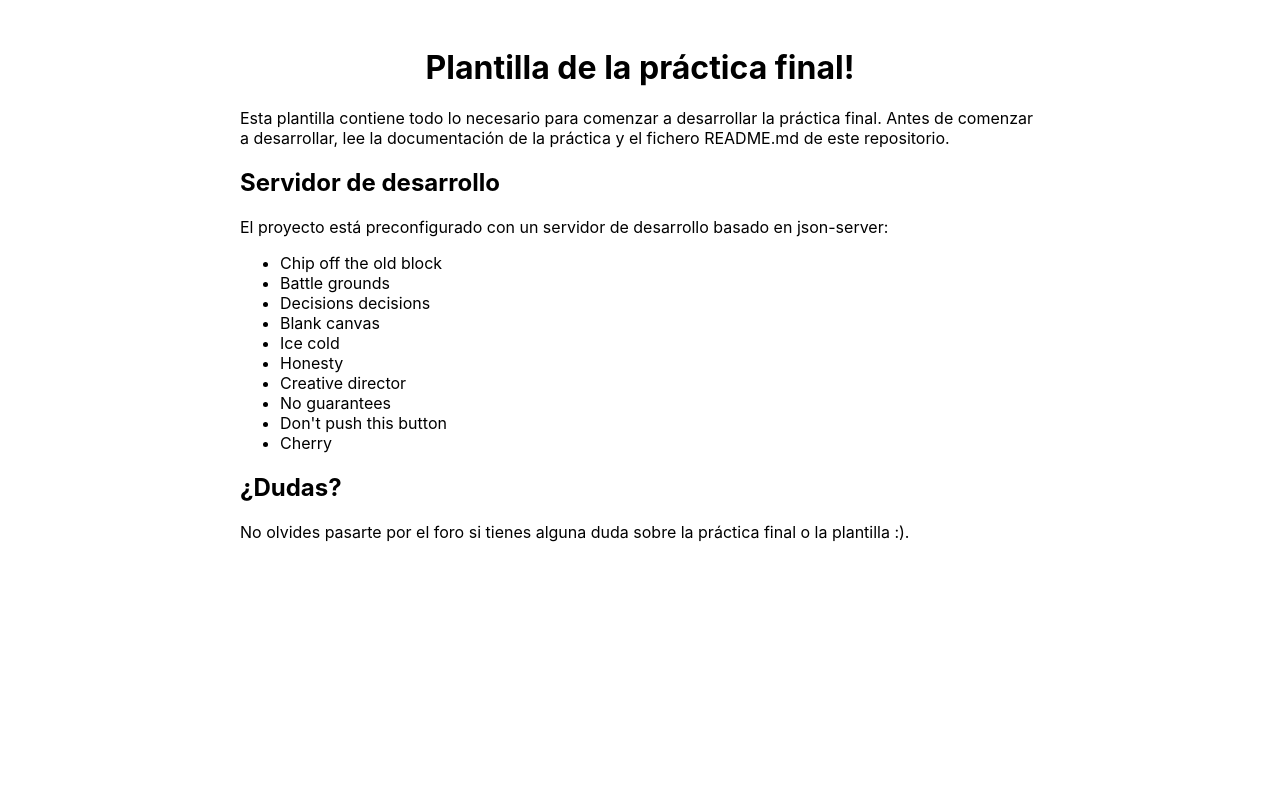
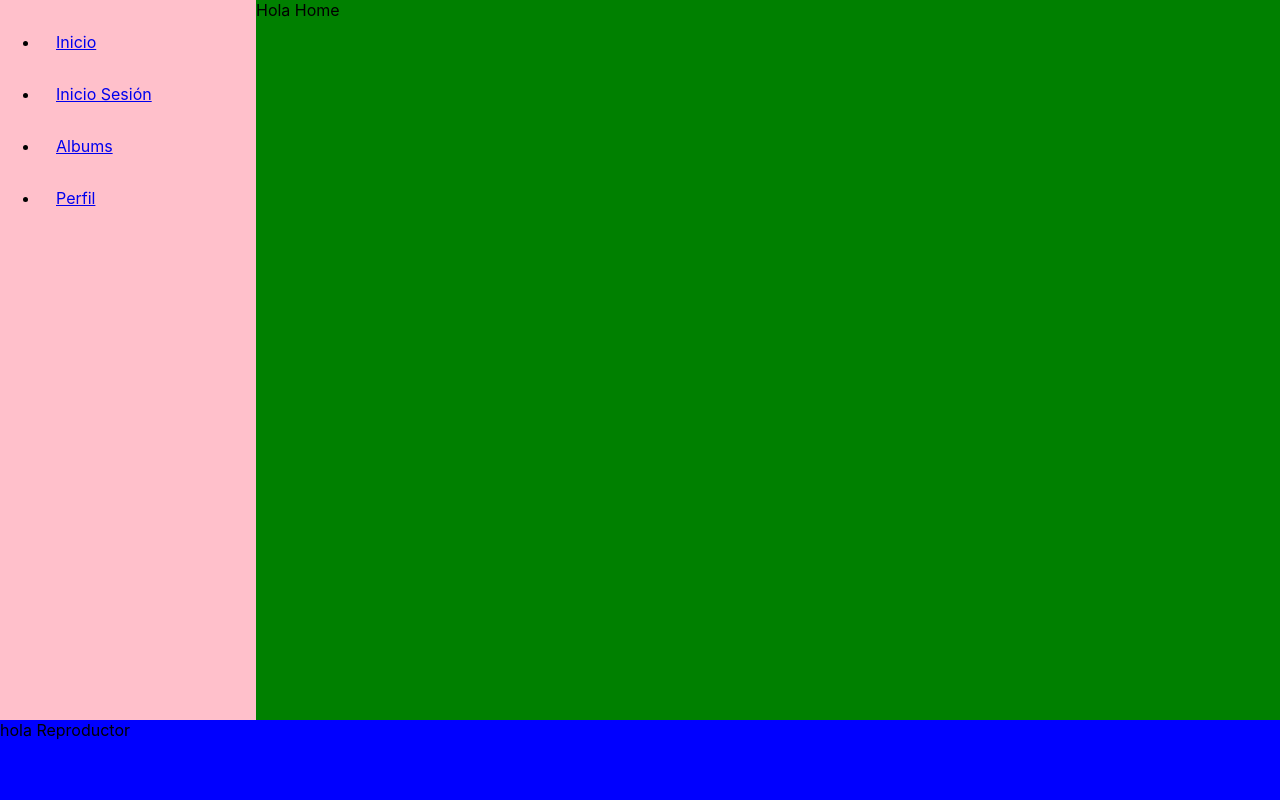
Before and after one commit to TrainingIT-REACT/practica-final-curso-JuarezSanchezMario, a React app: page / in a window 1280 px wide. Built offline with nearby package versions, Linux system fonts and the light colour scheme; data requests are answered from the project's data file.

Commit message:
distribucion inicial

```diff
--- a/package.json
+++ b/package.json
@@ -5,6 +5,7 @@
   "dependencies": {
     "react": "^16.7.0",
     "react-dom": "^16.7.0",
+    "react-router-dom": "^4.3.1",
     "react-scripts": "2.1.3"
   },
   "scripts": {
--- a/src/App/App.css
+++ b/src/App/App.css
@@ -1,8 +1,40 @@
 .App {
-  margin: 3em auto;
-  max-width: 50em;
+  height: 100%;
+  width: 100%;
+  position: absolute;
 }
 
-.App h1 {
-  text-align: center;
+.AppContainer {
+  height: 100%;
+  width: 100%;
 }
+.vistaMenu {
+  align-items: center;
+  height: 90vh;
+  background-color: pink;
+  width: 20%;
+  display: inline-block;
+}
+
+.vistaMenu li {
+  padding: 1em;
+}
+.vistaReproductor {
+  border: -2px solid rgb(27, 8, 197);
+  width: 100%;
+  /* bottom: 10px; */
+  /* vertical-align: bottom; */
+  background-color: blue;
+  /* clear: both; */
+  /* width: 80%; */
+  height: 10vh;
+  /* float: left; */
+  display: inline-block;
+}
+.vistaCentro{
+  height: 90vh;
+    width: 80%;
+    background-color: green;
+    display: inline-block;
+    vertical-align: top;
+}
--- a/src/App/App.js
+++ b/src/App/App.js
@@ -1,4 +1,7 @@
 import React, { Component } from 'react';
+import { BrowserRouter as Router, Route, NavLink } from "react-router-dom";
+import Home from "../Home/Home";
+import Reproductor from "../Reproductor/Reproductor";
 
 // Css
 import './App.css';
@@ -22,7 +25,7 @@ class App extends Component {
         loading: false,
         albums: json
       }));
-    } catch(err) {
+    } catch (err) {
       console.error("Error accediendo al servidor", err);
     }
   }
@@ -30,30 +33,30 @@ class App extends Component {
   render() {
     return (
       <div className="App">
-        <h1>Plantilla de la práctica final!</h1>
-        <p>
-          Esta plantilla contiene todo lo necesario para comenzar a
-          desarrollar la práctica final. Antes de comenzar a desarrollar,
-          lee la documentación de la práctica y el fichero README.md de
-          este repositorio.
-        </p>
-        <h2>Servidor de desarrollo</h2>
-        <p>
-          El proyecto está preconfigurado con un servidor de desarrollo basado
-          en json-server:
-        </p>
-          { this.state.loading ?
-            <p>Cargando...</p>
-            : <ul>
-              {this.state.albums.map(album => <li key={album.id}>{album.name}</li>)}
-            </ul>
-          }
-        <h2>¿Dudas?</h2>
-        <p>
-          No olvides pasarte por el foro si tienes alguna duda sobre la práctica final
-          o la plantilla :).
-        </p>
-      </div>
+        <Router>
+          <div className="AppContainer">
+            <div className="vistaMenu">
+              <nav>
+                <ul>
+                  <li><NavLink exact activeClassName="active" to="/">Inicio</NavLink></li>
+                  <li><NavLink activeClassName="active" to="/session">Inicio Sesión</NavLink></li>
+                  <li><NavLink activeClassName="active" to="/session">Albums</NavLink></li>
+                  <li><NavLink activeClassName="active" to="/session">Perfil</NavLink></li>
+                </ul>
+              </nav>
+            </div>
+            <div className="vistaCentro">
+              <Route path="/" exact component={Home} />
+              <Route path="/sessio" component={Home} />
+              <Route path="/albums" component={Home} />
+              <Route path="/pefil" component={Home} />
+            </div>
+            <div className="vistaReproductor">
+              <Reproductor />
+            </div>
+          </div>
+        </Router>
+      </div >
     );
   }
 }
--- /dev/null
+++ b/src/Home/Home.css
@@ -0,0 +1,8 @@
+.Home {
+  /*margin: 3em auto;
+  max-width: 50em;*/
+}
+
+/*.App h1 {
+  text-align: center;
+}*/
--- /dev/null
+++ b/src/Home/Home.js
@@ -0,0 +1,38 @@
+import React, { Component } from 'react';
+// Css
+import './Home.css';
+
+class Home extends Component {
+  constructor(props) {
+    super(props);
+
+    this.state = {
+      loading: true,
+      albums: []
+    }
+  }
+
+  async componentDidMount() {
+    try {
+      const res = await fetch('/albums');
+      const json = await res.json();
+      this.setState((prevState) => ({
+        ...prevState,
+        loading: false,
+        albums: json
+      }));
+    } catch (err) {
+      console.error("Error accediendo al servidor", err);
+    }
+  }
+
+  render() {
+    return (
+      <div className="Home">
+        Hola Home
+      </div>
+    );
+  }
+}
+
+export default Home;
--- /dev/null
+++ b/src/Home/index.js
@@ -0,0 +1,2 @@
+import Home from './App';
+export default Home;
--- /dev/null
+++ b/src/Reproductor/Reproductor.css
@@ -0,0 +1,8 @@
+.Reproductor {
+  /*margin: 3em auto;
+  max-width: 50em;*/
+}
+
+/*.App h1 {
+  text-align: center;
+}*/
--- /dev/null
+++ b/src/Reproductor/Reproductor.js
@@ -0,0 +1,38 @@
+import React, { Component } from 'react';
+// Css
+import './Reproductor.css';
+
+class Reproductor extends Component {
+  constructor(props) {
+    super(props);
+
+    this.state = {
+      loading: true,
+      albums: []
+    }
+  }
+
+  async componentDidMount() {
+    try {
+      const res = await fetch('/albums');
+      const json = await res.json();
+      this.setState((prevState) => ({
+        ...prevState,
+        loading: false,
+        albums: json
+      }));
+    } catch (err) {
+      console.error("Error accediendo al servidor", err);
+    }
+  }
+
+  render() {
+    return (
+      <div className="Reproductor">
+        hola Reproductor
+      </div>
+    );
+  }
+}
+
+export default Reproductor;
--- /dev/null
+++ b/src/Reproductor/index.js
@@ -0,0 +1,2 @@
+import Reproductor from './App';
+export default Reproductor;
```
Also changed, not shown: src/Home/__tests__/Home.spec.js (added, +12 -0 lines), src/Reproductor/__tests__/Home.spec.js (added, +12 -0 lines), a.txt (deleted), 4 other files.
